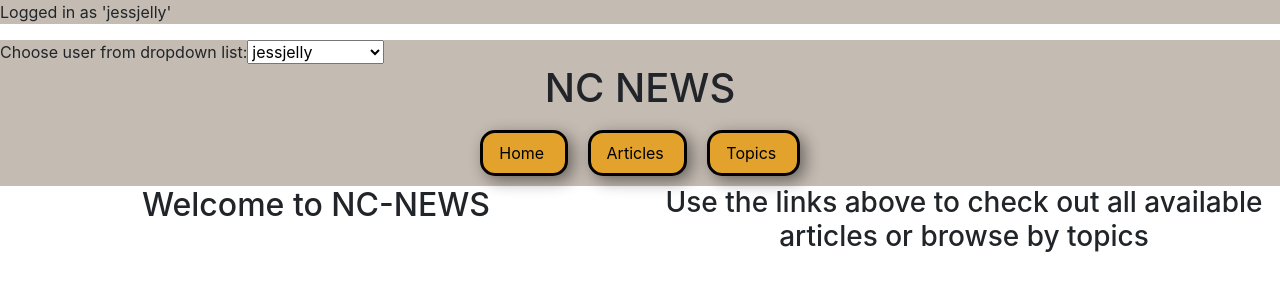
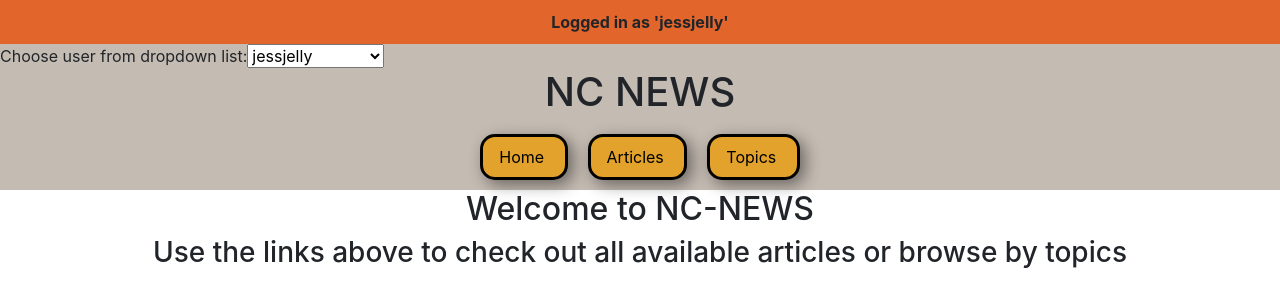
Before and after one commit to robertharry/hosted-fe-news, a React (Create React App) app in the folder rob-nc-news/: page / in a window 1280 px wide. Shown: the top 306 px of the page. Built offline with nearby package versions, Linux system fonts and the light colour scheme.

Commit message:
voting props in state sorted

```diff
--- a/rob-nc-news/src/App.css
+++ b/rob-nc-news/src/App.css
@@ -1,3 +1,5 @@
+
+
 .App {
   text-align: center;
 }
@@ -9,6 +11,12 @@
 .username{
   text-align: left;
   background-color: rgba(77, 51, 22, 0.329);
+}
+.usernameLog{
+  margin: 0;
+  padding: 10px;
+  background-color: rgb(226, 101, 43);
+  font-weight: bolder;
 }
 .navbar1{
   display: -webkit-inline-flex;
@@ -75,7 +83,7 @@
     box-shadow: 5px 5px 16px 0px rgba(0, 0, 0, 0.46);
 }
 .indvComment{
-  background-color: rgb(226, 162, 43);
+  background-color: rgb(226, 101, 43);
   color: black;
   padding: 14px 25px;
   margin: 10px 10px;
--- a/rob-nc-news/src/components/Comments.js
+++ b/rob-nc-news/src/components/Comments.js
@@ -25,7 +25,7 @@ class Comments extends Component {
         if (isLoading) return <Spinners />
         return (
             <>
-                <h4 className='indvComment'>Comments for {article.title}</h4>
+                <h4 className='indvArticle'>Comments for {article.title}</h4>
                 <br></br>
                 <Pages maxPage={maxPage} pageChange={this.pageChange} page={page}/>
                 <SubmitForm handleSubmit={this.handleSubmit} username={username} handleChange={this.handleChange} body={body}/>
--- a/rob-nc-news/src/components/Home.js
+++ b/rob-nc-news/src/components/Home.js
@@ -2,7 +2,7 @@ import React from 'react';
 
 const Home = () => {
     return (
-        <div className='mainPage'>
+        <div>
         <h2>Welcome to NC-NEWS</h2>
         <h3>Use the links above to check out all available articles or browse by topics</h3>
         </div>
--- a/rob-nc-news/src/components/LoginBar.js
+++ b/rob-nc-news/src/components/LoginBar.js
@@ -3,7 +3,7 @@ import React from 'react';
 const LoginBar = (props) => {
     return (
         <>
-            <p className="username"> Logged in as '{props.username}' </p>
+            <p className="usernameLog"> Logged in as '{props.username}' </p>
             <form className="username">
             Choose user from dropdown list:
       <select value={props.username} onChange={props.handleChange}>
--- a/rob-nc-news/src/components/Voting.js
+++ b/rob-nc-news/src/components/Voting.js
@@ -3,13 +3,11 @@ import * as api from '../utils/api'
 
 class Voting extends Component {
     state = {
-        article_id: this.props.article_id,
-        comment_id: this.props.comment_id,
-        votes: this.props.votes,
         voteChange: 0
     }
     render() {
-        const {voteChange, votes} = this.state
+        const {voteChange} = this.state
+        const {votes} = this.props
         return (
             <div>
                 <p>Votes: {votes + voteChange}</p>
@@ -23,8 +21,7 @@ class Voting extends Component {
     handleClick = (event) => {
         event.preventDefault()
         const {value} = event.target
-        const {article_id, comment_id} = this.state
-        // console.log(article_id, '<--- article', comment_id, '<-- comment')
+        const {article_id, comment_id} = this.props
         this.setState(({voteChange}) => {
             return {
                 voteChange: voteChange + +value
```
